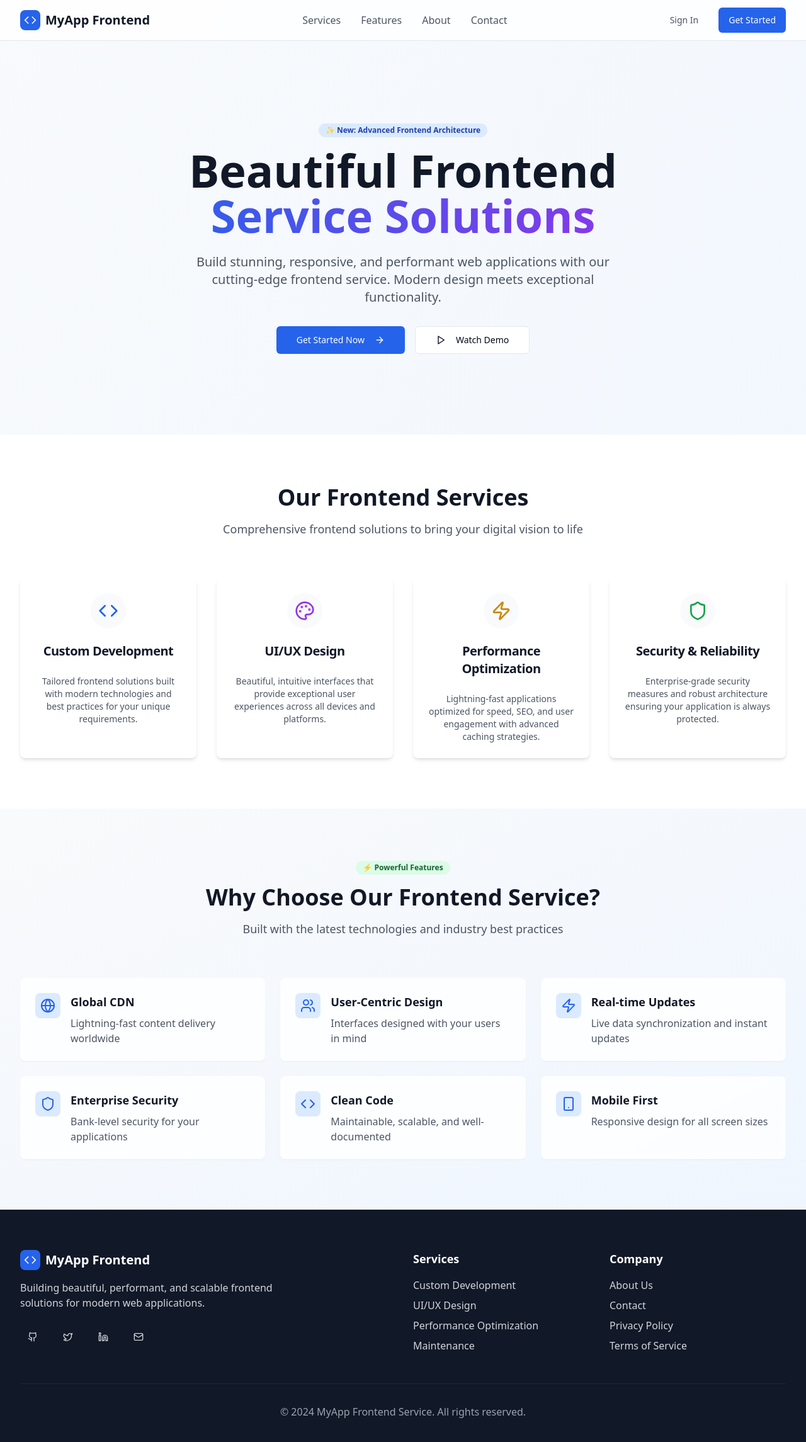
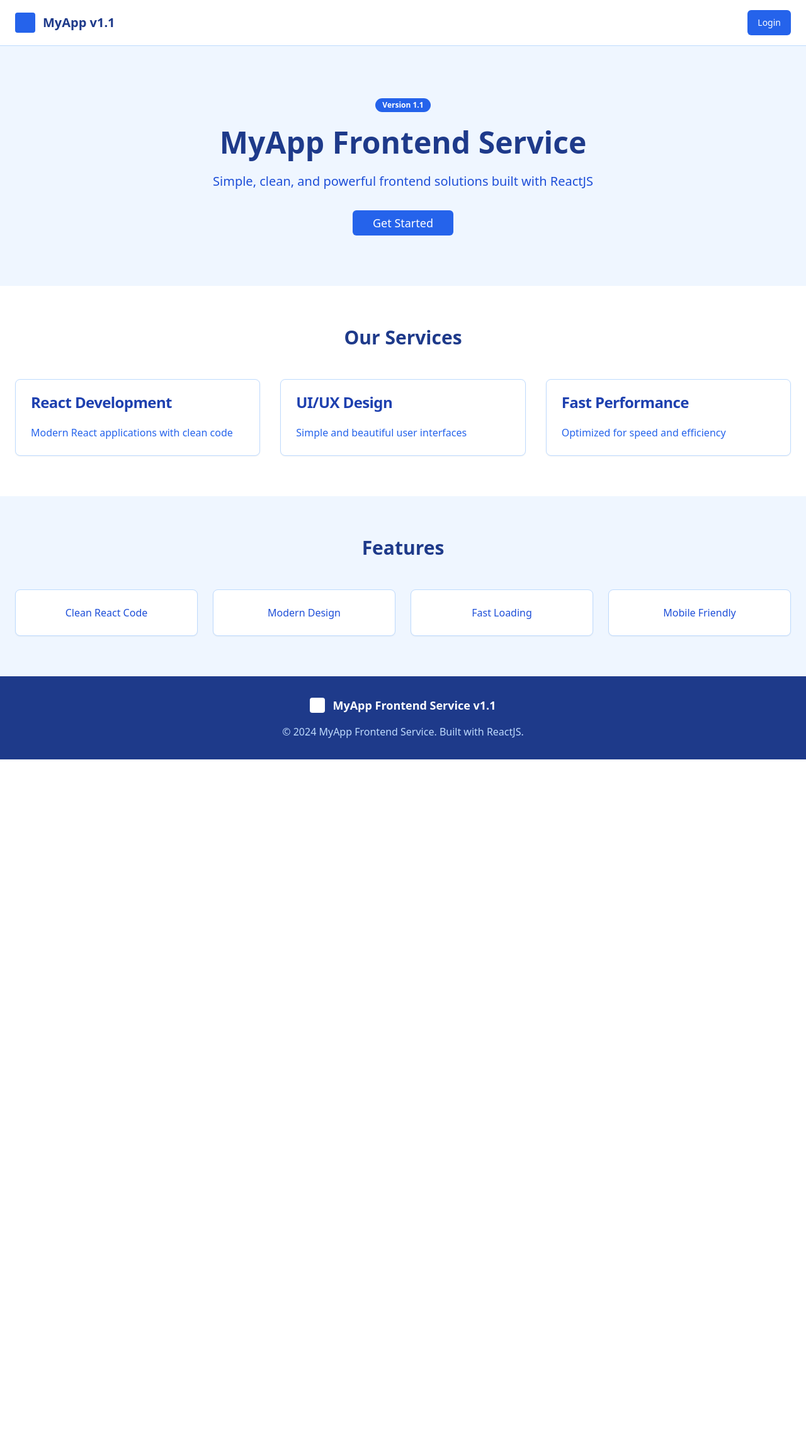
Before and after one commit to jamaldevsecops/myapp, a React (Vite) app: page / in a window 1280 px wide. Shown: the top 2290 px of the page at 63% size. After the commit the page ends 1206 px from the top, so only its background shows below. Built offline with nearby package versions, Linux system fonts and the light colour scheme.

Commit message:
Refactor: Simplify frontend and add v1.1 styling
Simplified the frontend design and implemented a blue color scheme to indicate version 1.1.

```diff
--- a/src/components/Features.tsx
+++ b/src/components/Features.tsx
@@ -1,76 +1,26 @@
 
 import { Card, CardContent } from "@/components/ui/card";
-import { Badge } from "@/components/ui/badge";
-import { Globe, Users, Zap, Shield, Code, Smartphone } from "lucide-react";
 
 const features = [
-  {
-    icon: Globe,
-    title: "Global CDN",
-    description: "Lightning-fast content delivery worldwide"
-  },
-  {
-    icon: Users,
-    title: "User-Centric Design",
-    description: "Interfaces designed with your users in mind"
-  },
-  {
-    icon: Zap,
-    title: "Real-time Updates",
-    description: "Live data synchronization and instant updates"
-  },
-  {
-    icon: Shield,
-    title: "Enterprise Security",
-    description: "Bank-level security for your applications"
-  },
-  {
-    icon: Code,
-    title: "Clean Code",
-    description: "Maintainable, scalable, and well-documented"
-  },
-  {
-    icon: Smartphone,
-    title: "Mobile First",
-    description: "Responsive design for all screen sizes"
-  }
+  "Clean React Code",
+  "Modern Design",
+  "Fast Loading",
+  "Mobile Friendly"
 ];
 
 export const Features = () => {
   return (
-    <section id="features" className="py-20 bg-gradient-to-br from-gray-50 to-blue-50">
-      <div className="container mx-auto px-4 sm:px-6 lg:px-8">
-        <div className="text-center mb-16">
-          <Badge className="mb-4 bg-green-100 text-green-800">
-            ⚡ Powerful Features
-          </Badge>
-          <h2 className="text-3xl lg:text-4xl font-bold text-gray-900 mb-4">
-            Why Choose Our Frontend Service?
-          </h2>
-          <p className="text-lg text-gray-600 max-w-2xl mx-auto">
-            Built with the latest technologies and industry best practices
-          </p>
-        </div>
+    <section className="py-16 bg-blue-50">
+      <div className="container mx-auto px-6">
+        <h2 className="text-3xl font-bold text-blue-900 text-center mb-12">
+          Features
+        </h2>
 
-        <div className="grid grid-cols-1 md:grid-cols-2 lg:grid-cols-3 gap-6">
+        <div className="grid md:grid-cols-2 lg:grid-cols-4 gap-6">
           {features.map((feature, index) => (
-            <Card key={index} className="p-6 hover:shadow-lg transition-all duration-300 border-0 shadow-sm bg-white/80 backdrop-blur-sm">
-              <CardContent className="p-0">
-                <div className="flex items-start space-x-4">
-                  <div className="flex-shrink-0">
-                    <div className="p-2 rounded-lg bg-blue-100">
-                      <feature.icon className="h-6 w-6 text-blue-600" />
-                    </div>
-                  </div>
-                  <div>
-                    <h3 className="text-lg font-semibold text-gray-900 mb-2">
-                      {feature.title}
-                    </h3>
-                    <p className="text-gray-600">
-                      {feature.description}
-                    </p>
-                  </div>
-                </div>
+            <Card key={index} className="text-center bg-white border-blue-200">
+              <CardContent className="p-6">
+                <p className="text-blue-700 font-medium">{feature}</p>
               </CardContent>
             </Card>
           ))}
--- a/src/components/Footer.tsx
+++ b/src/components/Footer.tsx
@@ -1,64 +1,15 @@
-
-import { Button } from "@/components/ui/button";
-import { Code, Github, Twitter, Linkedin, Mail } from "lucide-react";
 
 export const Footer = () => {
   return (
-    <footer className="bg-gray-900 text-white py-16">
-      <div className="container mx-auto px-4 sm:px-6 lg:px-8">
-        <div className="grid grid-cols-1 md:grid-cols-4 gap-8">
-          <div className="col-span-1 md:col-span-2">
-            <div className="flex items-center space-x-2 mb-4">
-              <div className="flex h-8 w-8 items-center justify-center rounded-lg bg-blue-600">
-                <Code className="h-5 w-5 text-white" />
-              </div>
-              <span className="text-xl font-bold">MyApp Frontend</span>
-            </div>
-            <p className="text-gray-300 mb-6 max-w-md">
-              Building beautiful, performant, and scalable frontend solutions for modern web applications.
-            </p>
-            <div className="flex space-x-4">
-              <Button variant="ghost" size="sm" className="text-gray-300 hover:text-white">
-                <Github className="h-5 w-5" />
-              </Button>
-              <Button variant="ghost" size="sm" className="text-gray-300 hover:text-white">
-                <Twitter className="h-5 w-5" />
-              </Button>
-              <Button variant="ghost" size="sm" className="text-gray-300 hover:text-white">
-                <Linkedin className="h-5 w-5" />
-              </Button>
-              <Button variant="ghost" size="sm" className="text-gray-300 hover:text-white">
-                <Mail className="h-5 w-5" />
-              </Button>
-            </div>
-          </div>
-
-          <div>
-            <h3 className="text-lg font-semibold mb-4">Services</h3>
-            <ul className="space-y-2">
-              <li><a href="#" className="text-gray-300 hover:text-white transition-colors">Custom Development</a></li>
-              <li><a href="#" className="text-gray-300 hover:text-white transition-colors">UI/UX Design</a></li>
-              <li><a href="#" className="text-gray-300 hover:text-white transition-colors">Performance Optimization</a></li>
-              <li><a href="#" className="text-gray-300 hover:text-white transition-colors">Maintenance</a></li>
-            </ul>
-          </div>
-
-          <div>
-            <h3 className="text-lg font-semibold mb-4">Company</h3>
-            <ul className="space-y-2">
-              <li><a href="#" className="text-gray-300 hover:text-white transition-colors">About Us</a></li>
-              <li><a href="#" className="text-gray-300 hover:text-white transition-colors">Contact</a></li>
-              <li><a href="#" className="text-gray-300 hover:text-white transition-colors">Privacy Policy</a></li>
-              <li><a href="#" className="text-gray-300 hover:text-white transition-colors">Terms of Service</a></li>
-            </ul>
-          </div>
+    <footer className="bg-blue-900 text-white py-8">
+      <div className="container mx-auto px-6 text-center">
+        <div className="flex items-center justify-center space-x-3 mb-4">
+          <div className="w-6 h-6 bg-white rounded"></div>
+          <span className="text-lg font-bold">MyApp Frontend Service v1.1</span>
         </div>
-
-        <div className="border-t border-gray-800 mt-12 pt-8 text-center">
-          <p className="text-gray-400">
-            © 2024 MyApp Frontend Service. All rights reserved.
-          </p>
-        </div>
+        <p className="text-blue-200">
+          © 2024 MyApp Frontend Service. Built with ReactJS.
+        </p>
       </div>
     </footer>
   );
--- a/src/components/Header.tsx
+++ b/src/components/Header.tsx
@@ -1,62 +1,20 @@
 
 import { Button } from "@/components/ui/button";
-import { Code, Menu } from "lucide-react";
-import { useState } from "react";
 
 export const Header = () => {
-  const [isMenuOpen, setIsMenuOpen] = useState(false);
-
   return (
-    <header className="sticky top-0 z-50 w-full border-b bg-white/80 backdrop-blur-sm animate-fade-in">
-      <div className="container mx-auto px-4 sm:px-6 lg:px-8">
-        <div className="flex h-16 items-center justify-between">
-          <div className="flex items-center space-x-2">
-            <div className="flex h-8 w-8 items-center justify-center rounded-lg bg-blue-600">
-              <Code className="h-5 w-5 text-white" />
-            </div>
-            <span className="text-xl font-bold text-gray-900">MyApp Frontend</span>
+    <header className="bg-white border-b border-blue-200">
+      <div className="container mx-auto px-6 py-4">
+        <div className="flex items-center justify-between">
+          <div className="flex items-center space-x-3">
+            <div className="w-8 h-8 bg-blue-600 rounded"></div>
+            <span className="text-xl font-bold text-blue-900">MyApp v1.1</span>
           </div>
 
-          <nav className="hidden md:flex items-center space-x-8">
-            <a href="#services" className="text-gray-600 hover:text-blue-600 transition-colors">Services</a>
-            <a href="#features" className="text-gray-600 hover:text-blue-600 transition-colors">Features</a>
-            <a href="#about" className="text-gray-600 hover:text-blue-600 transition-colors">About</a>
-            <a href="#contact" className="text-gray-600 hover:text-blue-600 transition-colors">Contact</a>
-          </nav>
-
-          <div className="hidden md:flex items-center space-x-4">
-            <Button variant="ghost" className="text-gray-600 hover:text-blue-600">
-              Sign In
-            </Button>
-            <Button className="bg-blue-600 hover:bg-blue-700 text-white">
-              Get Started
-            </Button>
-          </div>
-
-          <Button
-            variant="ghost"
-            size="sm"
-            className="md:hidden"
-            onClick={() => setIsMenuOpen(!isMenuOpen)}
-          >
-            <Menu className="h-5 w-5" />
+          <Button className="bg-blue-600 hover:bg-blue-700 text-white">
+            Login
           </Button>
         </div>
-
-        {isMenuOpen && (
-          <div className="md:hidden py-4 border-t animate-fade-in">
-            <nav className="flex flex-col space-y-4">
-              <a href="#services" className="text-gray-600 hover:text-blue-600 transition-colors">Services</a>
-              <a href="#features" className="text-gray-600 hover:text-blue-600 transition-colors">Features</a>
-              <a href="#about" className="text-gray-600 hover:text-blue-600 transition-colors">About</a>
-              <a href="#contact" className="text-gray-600 hover:text-blue-600 transition-colors">Contact</a>
-              <div className="flex flex-col space-y-2 pt-4">
-                <Button variant="ghost" className="justify-start">Sign In</Button>
-                <Button className="justify-start bg-blue-600 hover:bg-blue-700">Get Started</Button>
-              </div>
-            </nav>
-          </div>
-        )}
       </div>
     </header>
   );
--- a/src/components/Hero.tsx
+++ b/src/components/Hero.tsx
@@ -1,46 +1,26 @@
 
 import { Button } from "@/components/ui/button";
 import { Badge } from "@/components/ui/badge";
-import { ArrowRight, Play } from "lucide-react";
 
 export const Hero = () => {
   return (
-    <section className="relative py-20 lg:py-32">
-      <div className="container mx-auto px-4 sm:px-6 lg:px-8">
-        <div className="max-w-4xl mx-auto text-center">
-          <Badge className="mb-4 bg-blue-100 text-blue-800 hover:bg-blue-200 animate-fade-in">
-            ✨ New: Advanced Frontend Architecture
-          </Badge>
+    <section className="py-20 bg-blue-50">
+      <div className="container mx-auto px-6 text-center">
+        <Badge className="mb-6 bg-blue-600 text-white hover:bg-blue-700">
+          Version 1.1
+        </Badge>
 
-          <h1 className="text-4xl sm:text-6xl lg:text-7xl font-bold text-gray-900 mb-6 animate-fade-in">
-            Beautiful Frontend
-            <span className="block text-transparent bg-gradient-to-r from-blue-600 to-purple-600 bg-clip-text">
-              Service Solutions
-            </span>
-          </h1>
+        <h1 className="text-5xl font-bold text-blue-900 mb-6">
+          MyApp Frontend Service
+        </h1>
 
-          <p className="text-xl text-gray-600 mb-8 max-w-2xl mx-auto animate-fade-in">
-            Build stunning, responsive, and performant web applications with our cutting-edge frontend service.
-            Modern design meets exceptional functionality.
-          </p>
+        <p className="text-xl text-blue-700 mb-8 max-w-2xl mx-auto">
+          Simple, clean, and powerful frontend solutions built with ReactJS
+        </p>
 
-          <div className="flex flex-col sm:flex-row gap-4 justify-center items-center animate-fade-in">
-            <Button size="lg" className="bg-blue-600 hover:bg-blue-700 text-white group">
-              Get Started Now
-              <ArrowRight className="ml-2 h-4 w-4 group-hover:translate-x-1 transition-transform" />
-            </Button>
-            <Button size="lg" variant="outline" className="group">
-              <Play className="mr-2 h-4 w-4" />
-              Watch Demo
-            </Button>
-          </div>
-        </div>
-      </div>
-
-      {/* Background Elements */}
-      <div className="absolute inset-0 -z-10 overflow-hidden">
-        <div className="absolute -top-40 -right-32 w-80 h-80 bg-blue-200 rounded-full mix-blend-multiply filter blur-xl opacity-70 animate-pulse"></div>
-        <div className="absolute -bottom-40 -left-32 w-80 h-80 bg-purple-200 rounded-full mix-blend-multiply filter blur-xl opacity-70 animate-pulse"></div>
+        <Button className="bg-blue-600 hover:bg-blue-700 text-white px-8 py-3 text-lg">
+          Get Started
+        </Button>
       </div>
     </section>
   );
--- a/src/components/Services.tsx
+++ b/src/components/Services.tsx
@@ -1,62 +1,37 @@
 
-import { Card, CardContent, CardDescription, CardHeader, CardTitle } from "@/components/ui/card";
-import { Code, Palette, Zap, Shield } from "lucide-react";
+import { Card, CardContent, CardHeader, CardTitle } from "@/components/ui/card";
 
 const services = [
   {
-    icon: Code,
-    title: "Custom Development",
-    description: "Tailored frontend solutions built with modern technologies and best practices for your unique requirements.",
-    color: "text-blue-600"
+    title: "React Development",
+    description: "Modern React applications with clean code"
   },
   {
-    icon: Palette,
     title: "UI/UX Design",
-    description: "Beautiful, intuitive interfaces that provide exceptional user experiences across all devices and platforms.",
-    color: "text-purple-600"
+    description: "Simple and beautiful user interfaces"
   },
   {
-    icon: Zap,
-    title: "Performance Optimization",
-    description: "Lightning-fast applications optimized for speed, SEO, and user engagement with advanced caching strategies.",
-    color: "text-yellow-600"
-  },
-  {
-    icon: Shield,
-    title: "Security & Reliability",
-    description: "Enterprise-grade security measures and robust architecture ensuring your application is always protected.",
-    color: "text-green-600"
+    title: "Fast Performance",
+    description: "Optimized for speed and efficiency"
   }
 ];
 
 export const Services = () => {
   return (
-    <section id="services" className="py-20 bg-white">
-      <div className="container mx-auto px-4 sm:px-6 lg:px-8">
-        <div className="text-center mb-16">
-          <h2 className="text-3xl lg:text-4xl font-bold text-gray-900 mb-4">
-            Our Frontend Services
-          </h2>
-          <p className="text-lg text-gray-600 max-w-2xl mx-auto">
-            Comprehensive frontend solutions to bring your digital vision to life
-          </p>
-        </div>
+    <section className="py-16 bg-white">
+      <div className="container mx-auto px-6">
+        <h2 className="text-3xl font-bold text-blue-900 text-center mb-12">
+          Our Services
+        </h2>
 
-        <div className="grid grid-cols-1 md:grid-cols-2 lg:grid-cols-4 gap-8">
+        <div className="grid md:grid-cols-3 gap-8">
           {services.map((service, index) => (
-            <Card key={index} className="hover:shadow-lg transition-all duration-300 hover:-translate-y-1 border-0 shadow-md">
-              <CardHeader className="text-center">
-                <div className="mx-auto mb-4 p-3 rounded-full bg-gray-50">
-                  <service.icon className={`h-8 w-8 ${service.color}`} />
-                </div>
-                <CardTitle className="text-xl font-semibold text-gray-900">
-                  {service.title}
-                </CardTitle>
+            <Card key={index} className="border-blue-200 hover:shadow-lg transition-shadow">
+              <CardHeader>
+                <CardTitle className="text-blue-800">{service.title}</CardTitle>
               </CardHeader>
               <CardContent>
-                <CardDescription className="text-gray-600 text-center">
-                  {service.description}
-                </CardDescription>
+                <p className="text-blue-600">{service.description}</p>
               </CardContent>
             </Card>
           ))}
--- a/src/pages/Index.tsx
+++ b/src/pages/Index.tsx
@@ -1,8 +1,4 @@
 
-import { Button } from "@/components/ui/button";
-import { Card, CardContent, CardDescription, CardHeader, CardTitle } from "@/components/ui/card";
-import { Badge } from "@/components/ui/badge";
-import { ArrowRight, Code, Palette, Zap, Shield, Globe, Users } from "lucide-react";
 import { Header } from "@/components/Header";
 import { Hero } from "@/components/Hero";
 import { Services } from "@/components/Services";
@@ -11,7 +7,7 @@ import { Footer } from "@/components/Footer";
 
 const Index = () => {
   return (
-    <div className="min-h-screen bg-gradient-to-br from-slate-50 to-blue-50">
+    <div className="min-h-screen bg-white">
       <Header />
       <Hero />
       <Services />
```
